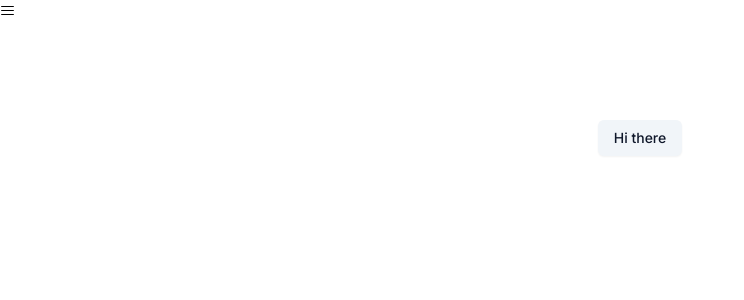
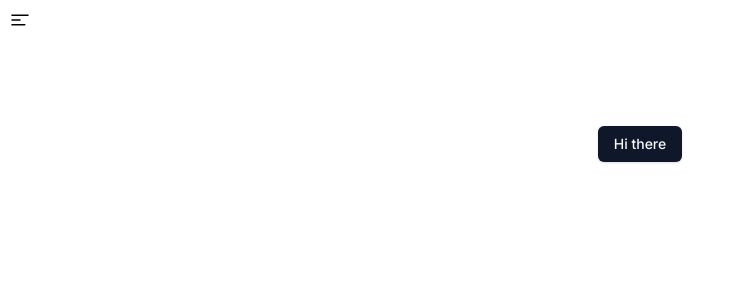
Before and after one commit to vinnovateit/messit-web, a Next.js app: page / in a window 1280 px wide. Shown: the top 300 px of the page, without its empty margins (0-744 px from the left). Built offline with nearby package versions, Linux system fonts and the light colour scheme.

Commit message:
Change sidebar icon
Signed-off-by: thecoder-001 <ayush06feb@gmail.com>

```diff
--- a/src/app/layout.tsx
+++ b/src/app/layout.tsx
@@ -28,7 +28,9 @@ export default function RootLayout({
         enableSystem
         disableTransitionOnChange
     >
-        <Sidebar/>
+        <div className="relative top-2 left-2 z-50">
+            <Sidebar/>
+        </div>
         {children}
     </ThemeProvider>
     </body>
--- a/src/app/page.tsx
+++ b/src/app/page.tsx
@@ -1,5 +1,7 @@
 import { Button } from "@/components/ui/button";
 import getDates from "@/helpers/getDates";
+import Link from 'next/link';
+
 export default function Home() {
   //tests
   const today=new Date(2024,1,5)
@@ -9,9 +11,11 @@ export default function Home() {
   console.log(arr)
   return (
     <main className="flex min-h-screen flex-col items-center justify-between p-24">
-        <Button variant={'secondary'}>
+        <Link href={'/details'} >
+        <Button variant={'default'}>
           Hi there
         </Button>
+        </Link>
     </main>
   );
 }
--- a/src/components/sidebar.tsx
+++ b/src/components/sidebar.tsx
@@ -1,7 +1,7 @@
 'use client';
 import {Sheet, SheetContent, SheetDescription, SheetHeader, SheetTitle, SheetTrigger,} from "@/components/ui/sheet"
 import {Select, SelectContent, SelectItem, SelectTrigger, SelectValue} from "@/components/ui/select";
-import {HamburgerMenuIcon} from '@radix-ui/react-icons'
+import {TextAlignLeftIcon} from '@radix-ui/react-icons'
 import {useRouter} from 'next/navigation'
 import {useTheme} from "next-themes";
 import {Button} from "@/components/ui/button";
@@ -27,7 +27,7 @@ const Sidebar = () => {
     };
     return (
         <Sheet>
-            <SheetTrigger><HamburgerMenuIcon/></SheetTrigger>
+            <SheetTrigger><TextAlignLeftIcon className="w-6 h-6"/></SheetTrigger>
             <SheetContent side="left">
                 <SheetHeader>
                     <SheetTitle>General</SheetTitle>
```
